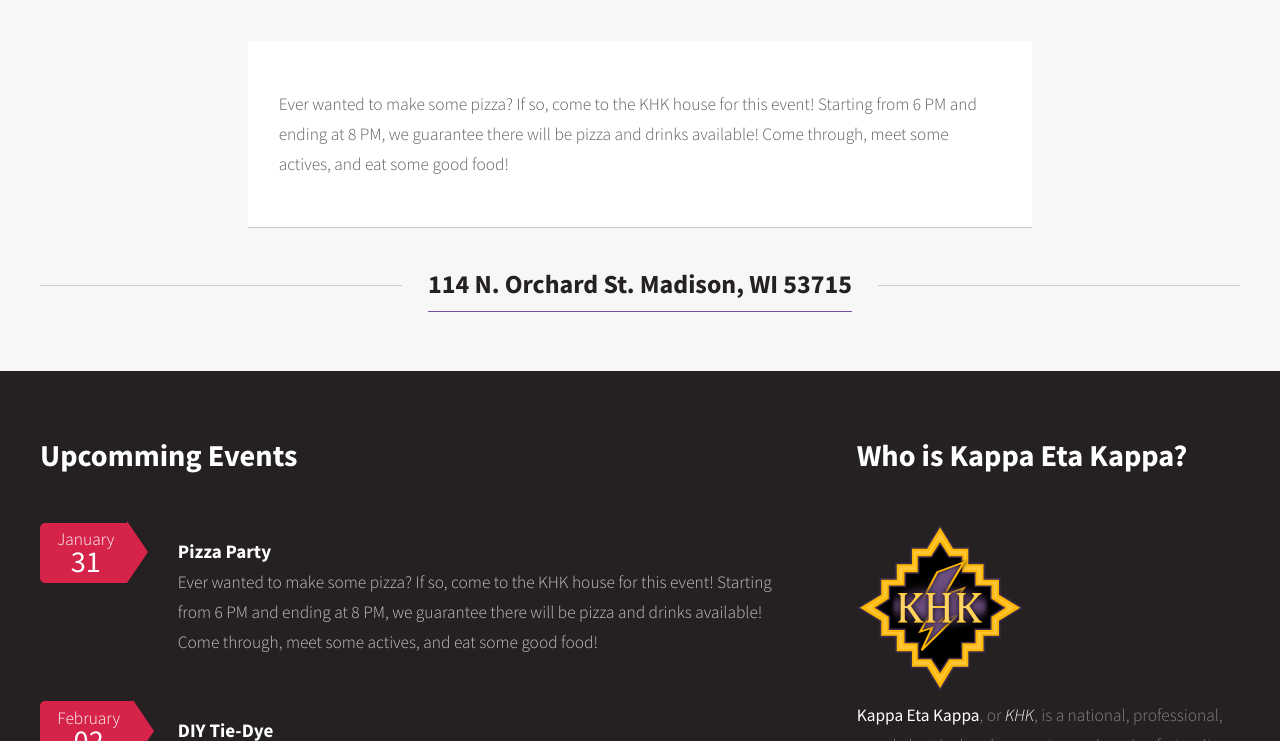
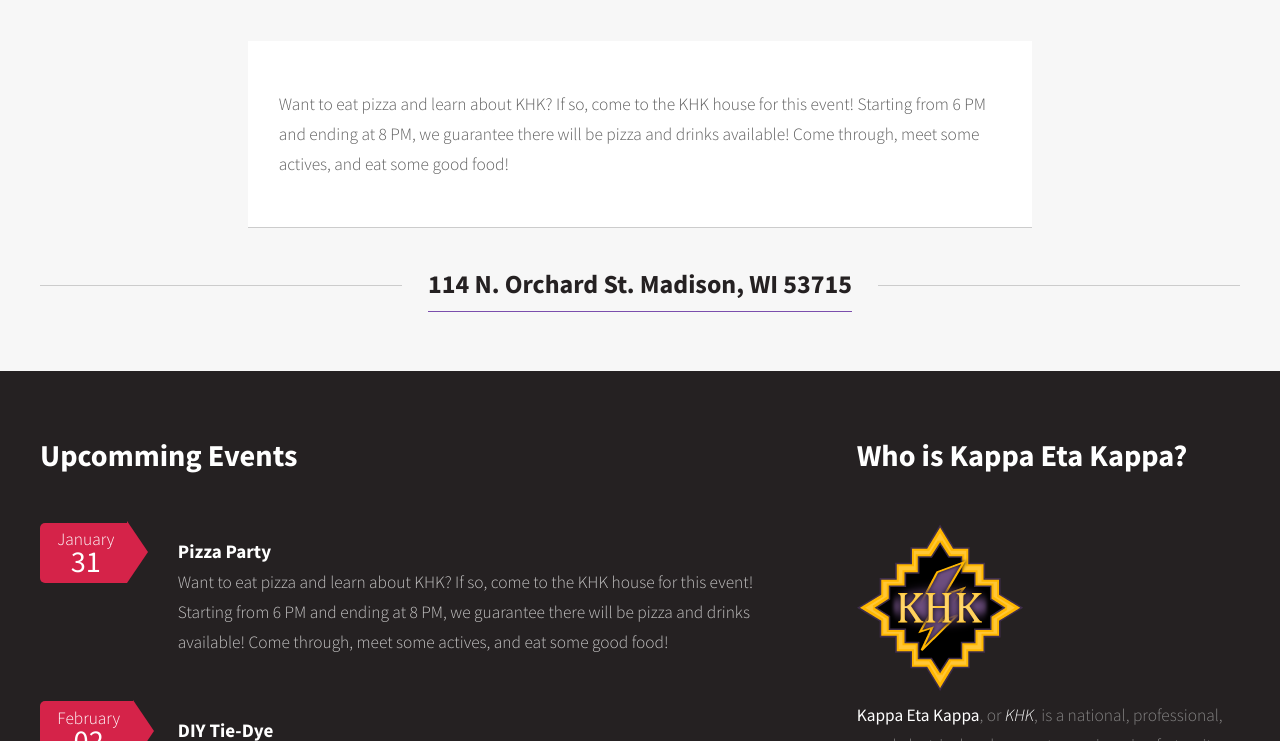
Before and after one commit to KappaEtaKappa/KappaEtaKappa.github.io, a Jekyll site: the page built from _events/2023-01-31-pizza-party.md, in a window 1280 px wide. Shown: the part 367-1108 px from the top of the page. Built offline with Jekyll 4.4.1, drawn with Linux system fonts in a browser that asks for light colours.

Commit message:
Update 2023-01-31-pizza-party.md
Changed wording for Pizza day

```diff
--- a/_events/2023-01-31-pizza-party.md
+++ b/_events/2023-01-31-pizza-party.md
@@ -6,4 +6,4 @@ address:
     Madison, WI 53715
 ---
 
-Ever wanted to make some pizza? If so, come to the KHK house for this event! Starting from 6 PM and ending at 8 PM, we guarantee there will be pizza and drinks available! Come through, meet some actives, and eat some good food!
+Want to eat pizza and learn about KHK? If so, come to the KHK house for this event! Starting from 6 PM and ending at 8 PM, we guarantee there will be pizza and drinks available! Come through, meet some actives, and eat some good food!
```
